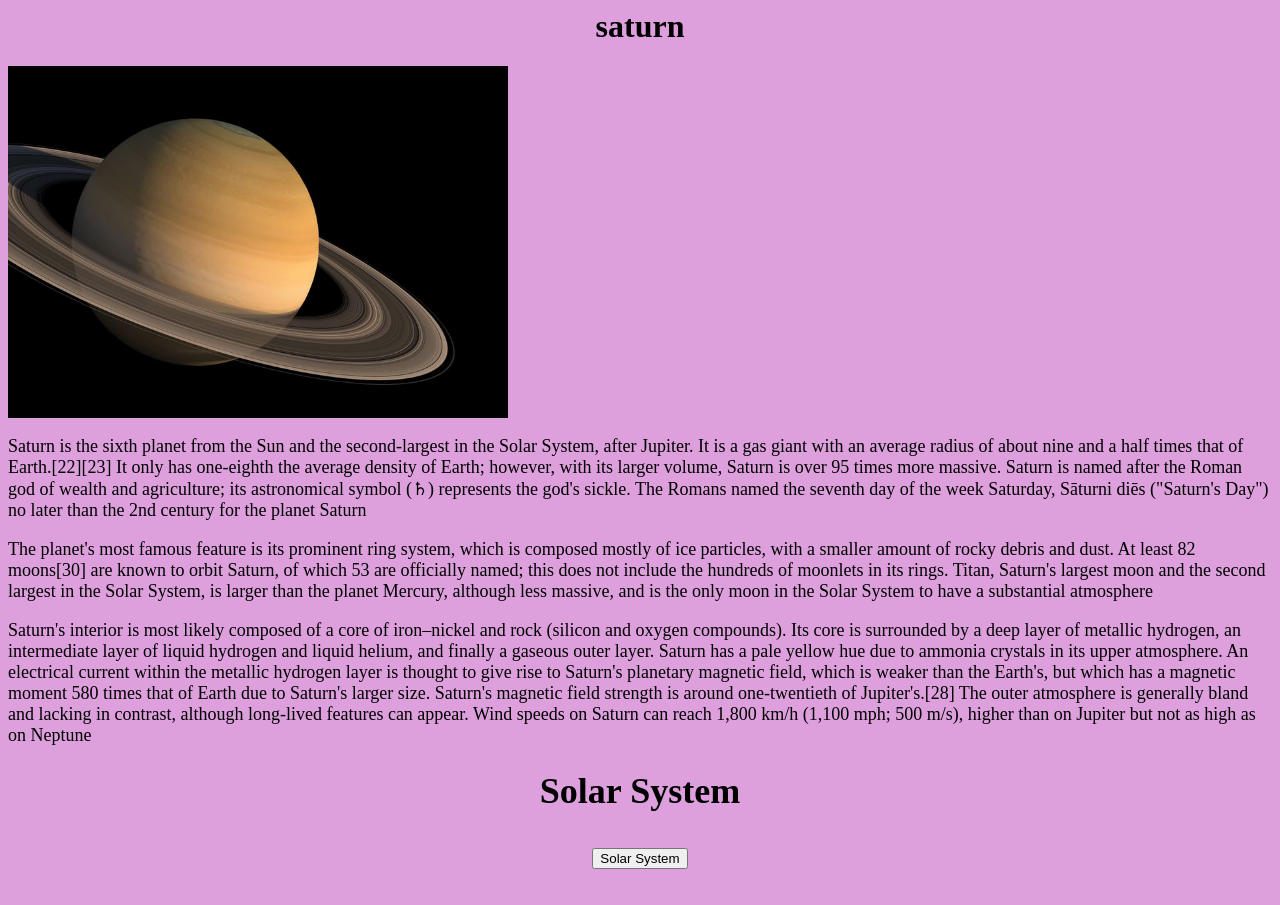
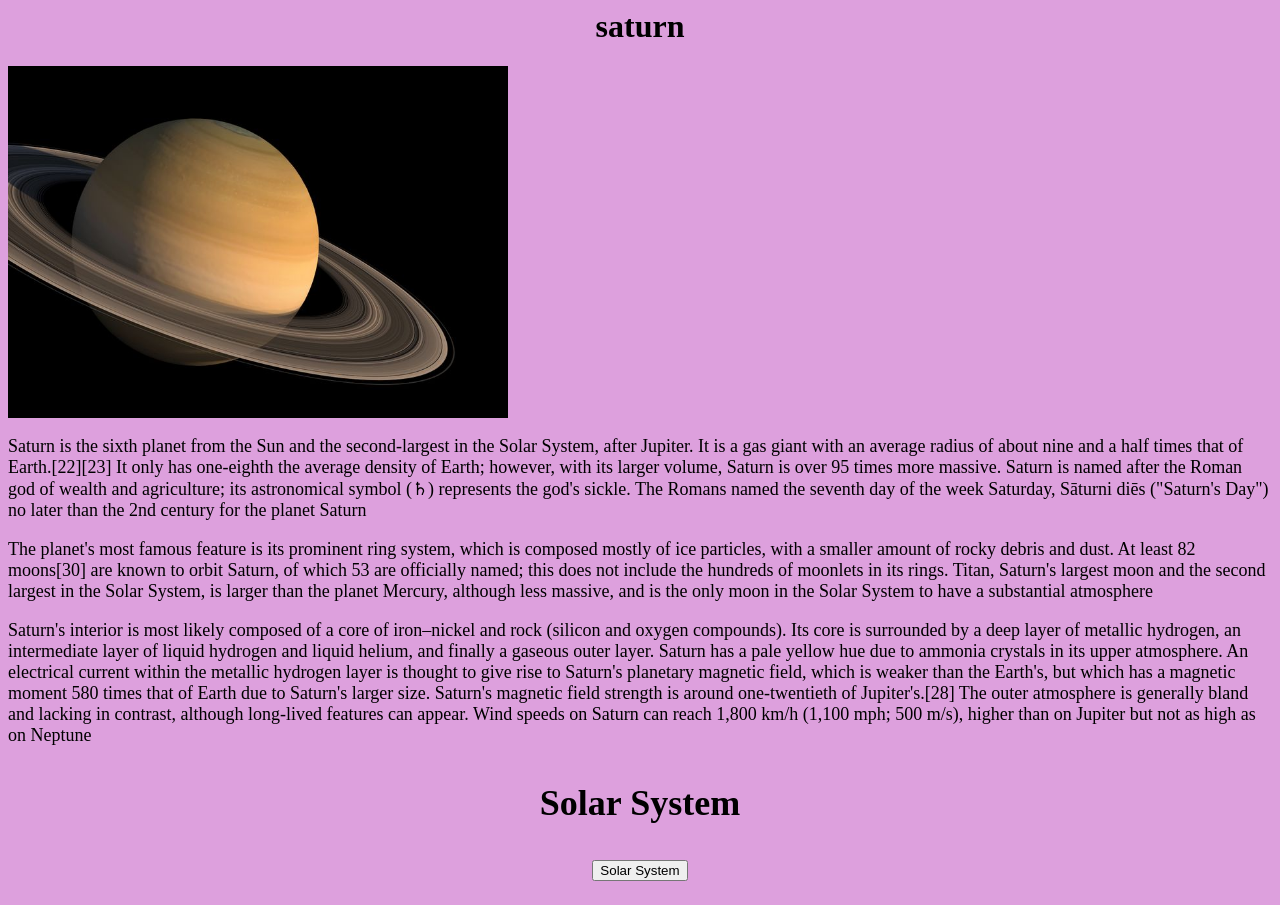
Before and after one commit to smilybanu/solar-system, a plain HTML site: page saturn.html in a window 1280 px wide. Drawn offline with Linux system fonts and the light colour scheme.

Commit message:
Update saturn.html

```diff
--- a/saturn.html
+++ b/saturn.html
@@ -10,7 +10,7 @@
 <p>Saturn is the sixth planet from the Sun and the second-largest in the Solar System, after Jupiter. It is a gas giant with an average radius of about nine and a half times that of Earth.[22][23] It only has one-eighth the average density of Earth; however, with its larger volume, Saturn is over 95 times more massive. Saturn is named after the Roman god of wealth and agriculture; its astronomical symbol (♄) represents the god's sickle. The Romans named the seventh day of the week Saturday, Sāturni diēs ("Saturn's Day") no later than the 2nd century for the planet Saturn</p>
 <p>The planet's most famous feature is its prominent ring system, which is composed mostly of ice particles, with a smaller amount of rocky debris and dust. At least 82 moons[30] are known to orbit Saturn, of which 53 are officially named; this does not include the hundreds of moonlets in its rings. Titan, Saturn's largest moon and the second largest in the Solar System, is larger than the planet Mercury, although less massive, and is the only moon in the Solar System to have a substantial atmosphere</p>
 <p>Saturn's interior is most likely composed of a core of iron–nickel and rock (silicon and oxygen compounds). Its core is surrounded by a deep layer of metallic hydrogen, an intermediate layer of liquid hydrogen and liquid helium, and finally a gaseous outer layer. Saturn has a pale yellow hue due to ammonia crystals in its upper atmosphere. An electrical current within the metallic hydrogen layer is thought to give rise to Saturn's planetary magnetic field, which is weaker than the Earth's, but which has a magnetic moment 580 times that of Earth due to Saturn's larger size. Saturn's magnetic field strength is around one-twentieth of Jupiter's.[28] The outer atmosphere is generally bland and lacking in contrast, although long-lived features can appear. Wind speeds on Saturn can reach 1,800 km/h (1,100 mph; 500 m/s), higher than on Jupiter but not as high as on Neptune</p>
-<h1 align="center"<p> Solar System</p>
-<h1 align="center"<a href="index.html"> <button> Solar System </button> </a>
+<h1 align="center"><p> Solar System</p>
+<h1 align="center"><a href="index.html"> <button> Solar System </button> </a>
 </body>
 </html>
```
